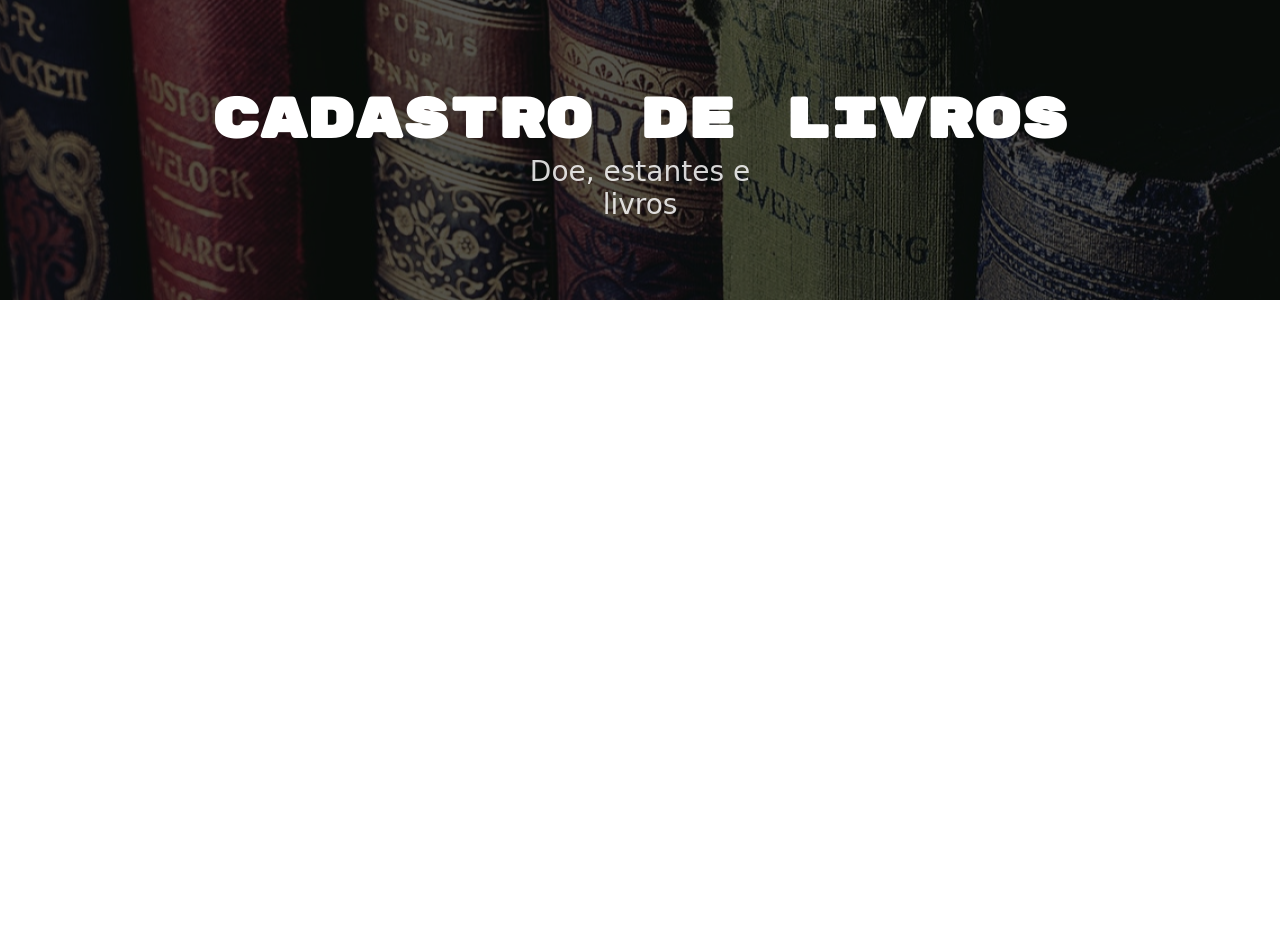
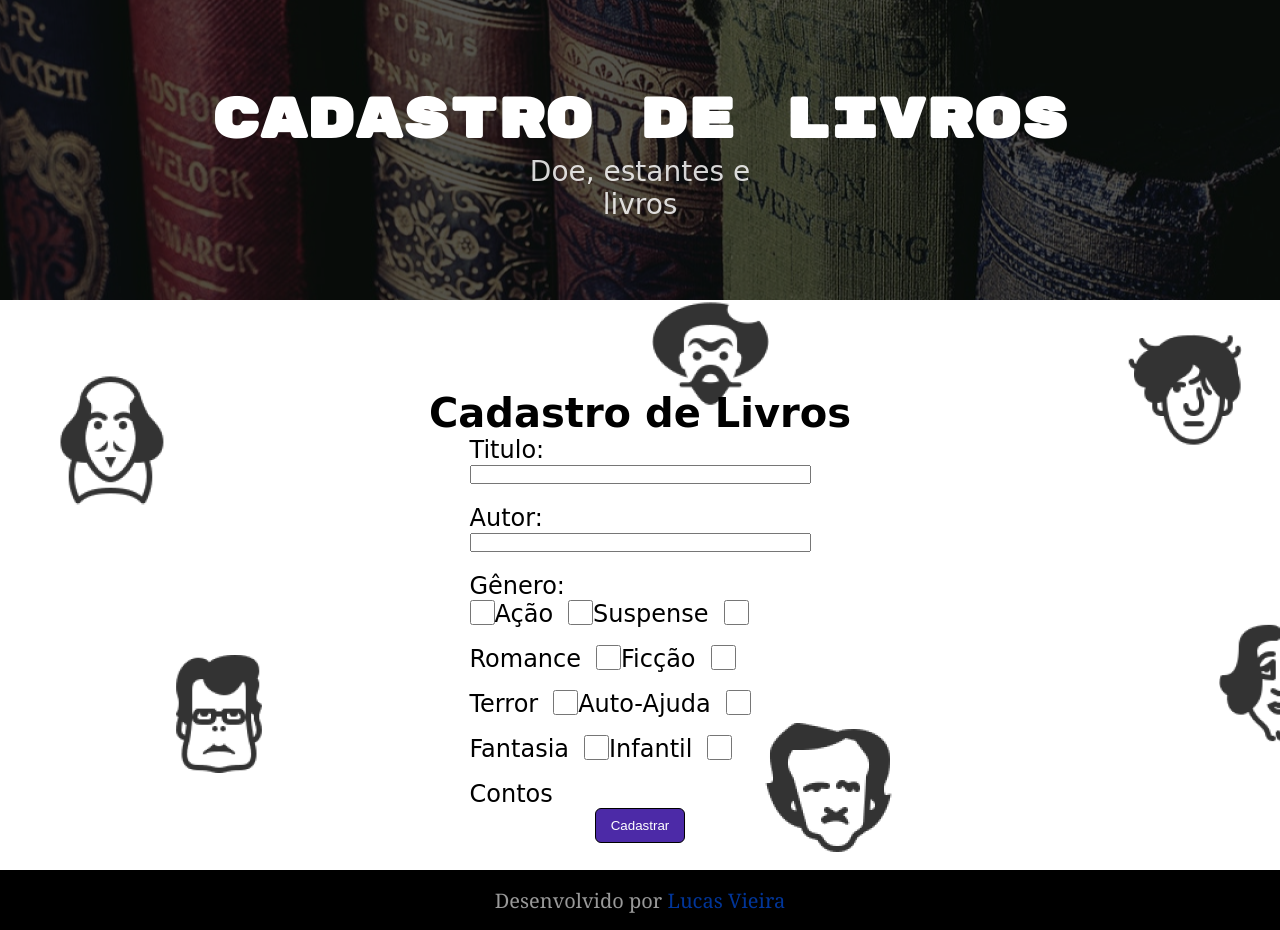
Before and after one commit to lucavieira/bibliotecaDaComunidade, a plain HTML site: page cadastroLivro.html in a window 1280 px wide. Before the commit the page ends 800 px from the top, so only its background shows below. Drawn offline with Linux system fonts and the light colour scheme; a web font is replaced by a local one.

Commit message:
Finalizado as duas paginas, cadastro de livros e cadastro de aluguel

```diff
--- a/cadastroLivro.html
+++ b/cadastroLivro.html
@@ -1,9 +1,9 @@
 <!DOCTYPE html>
 <html lang="pt-br">
   <head>
-  <meta charset="UTF-8">
-  <meta http-equiv="X-UA-Compatible" content="IE=edge">
-  <meta name="viewport" content="width=device-width, initial-scale=1.0">
+    <meta charset="UTF-8" />
+    <meta http-equiv="X-UA-Compatible" content="IE=edge" />
+    <meta name="viewport" content="width=device-width, initial-scale=1.0" />
     <title>Cadastro de Livros</title>
     <link rel="stylesheet" href="style.css" />
   </head>
@@ -12,5 +12,35 @@
       <h1>Cadastro de Livros</h1>
       <p>Doe, estantes e livros</p>
     </header>
+    <main id="cadastroLivros">
+      <h2>Cadastro de Livros</h2>
+      <form action="">
+        <label for="titulo">Titulo:</label><br>
+        <input type="text" name="titulo" class="campo_dados" size="40"><br>
+        <label for="autor">Autor:</label><br>
+        <input type="text" name="autor" class="campo_dados" size="40"><br>
+        <label for="genero">Gênero:</label><br>
+        <div class="camposGenero">
+          <input type="checkbox" name="acao" id="acao"><label for="acao">Ação</label>
+          <input type="checkbox" name="suspense" id="suspense"><label for="suspense">Suspense</label>
+          <input type="checkbox" name="romance" id="romance"><label for="romance">Romance</label>
+          <input type="checkbox" name="ficcao" id="ficcao"><label for="ficcao">Ficção</label>
+          <input type="checkbox" name="terror" id="terror"><label for="terror">Terror</label>
+          <input type="checkbox" name="autoAjuda" id="autoAjuda"><label for="autoAjuda">Auto-Ajuda</label>
+          <input type="checkbox" name="fantasia" id="fantasia"><label for="fantasia">Fantasia</label>
+          <input type="checkbox" name="infantil" id="infantil"><label for="infantil">Infantil</label>
+          <input type="checkbox" name="contos" id="contos"><label for="contos">Contos</label>
+        </div>
+      </form>
+      <input type="button" value="Cadastrar" id="btn" />
+    </main>
+    <footer>
+      <p>
+        Desenvolvido por
+        <a href="https://www.linkedin.com/in/lucas-vieira-dev/" target="_blank"
+          >Lucas Vieira</a
+        >
+      </p>
+    </footer>
   </body>
 </html>
--- a/style.css
+++ b/style.css
@@ -46,7 +46,7 @@ nav {
   margin-bottom: 116px;
 }
 
-nav ul{
+nav ul {
   list-style: none;
 
   display: flex;
@@ -66,13 +66,12 @@ nav ul a {
   text-decoration: none;
 }
 
-nav ul a:hover li{
+nav ul a:hover li {
   color: black;
   background-color: rgb(66, 99, 148);
 }
 
 main {
-  background: url(images/background-main.png) no-repeat;
   height: 570px;
 
   display: flex;
@@ -80,7 +79,15 @@ main {
   align-items: center;
 }
 
-h2{
+#alugaLivros {
+  background: url(images/background-main.png) no-repeat;
+}
+
+#cadastroLivros {
+  background: url(images/background-cadastro.png) no-repeat;
+}
+
+h2 {
   font-size: 2.5rem;
   margin-top: 90px;
 }
@@ -115,12 +122,7 @@ label {
   width: 155px;
 }
 
-.btn {
-  margin-top: 10px;
-  text-align: center;
-}
-
-#btn-cadastrar {
+#btn {
   height: 35px;
   width: 90px;
 
@@ -133,11 +135,27 @@ label {
   cursor: pointer;
 }
 
+.camposGenero {
+  display: flex;
+  flex-flow: row wrap;
+
+  width: 320px;
+}
+
+.camposGenero input {
+  width: 25px;
+  height: 25px;
+}
+
+.camposGenero label {
+  margin-right: 15px;
+}
+
 footer {
   background-color: black;
   height: 60px;
 
-  color: rgba(255, 255, 255, 0.60);
+  color: rgba(255, 255, 255, 0.6);
 
   font-family: Cambria, Cochin, Georgia, Times, 'Times New Roman', serif;
   font-size: 20px;
@@ -150,7 +168,7 @@ footer {
 footer a {
   text-decoration: none;
 
-  color: rgb(0, 89, 255, 0.60);
+  color: rgb(0, 89, 255, 0.6);
 }
 
 footer a:hover {
```
Also changed, not shown: alugarLivro.html (+3 -5 lines), images/background-cadastro.png (added). Lines whose indentation alone changed are shown as unchanged.
